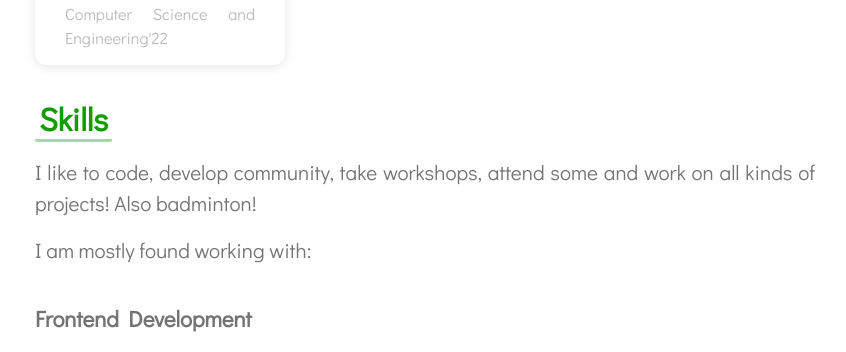
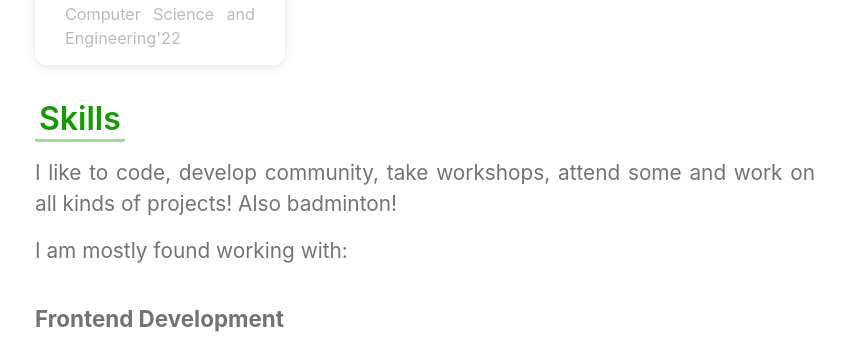
Before and after one commit to Sanatan-Shrivastava/Sanatan-Shrivastava.github.io, a plain HTML site: page index.html in a window 1280 px wide. Shown: the part 1913-2265 px from the top of the page, without its empty margins (215-1061 px from the left). Drawn offline with nearby package versions, Linux system fonts and the light colour scheme; a web font is replaced by a local one.

Commit message:
refactored fonts

```diff
--- a/global.css
+++ b/global.css
@@ -19,7 +19,8 @@ body {
   margin: 0;
   width: 100%;
   min-height: 100%;
-  font-family: 'Didact Gothic', sans-serif;
+  /* font-family: Arial, Helvetica, sans-serif; */
+  font-family:-apple-system, BlinkMacSystemFont, 'Segoe UI', Roboto, Oxygen, Ubuntu, Cantarell, 'Open Sans', 'Helvetica Neue', sans-serif;
   -webkit-font-smoothing: antialiased;
   -moz-osx-font-smoothing: grayscale;
   overflow-x: hidden;
@@ -138,7 +139,17 @@ h2 {
   margin-bottom: 15px;
   font-size: 2em;
   color: var(--h2);
-  font-family: 'Didact Gothic', sans-serif;
+  /* font-family: 'Didact Gothic', sans-serif; */
+  font-family:-apple-system,
+  BlinkMacSystemFont,
+  'Segoe UI',
+  Roboto,
+  Oxygen,
+  Ubuntu,
+  Cantarell,
+  'Open Sans',
+  'Helvetica Neue',
+  sans-serif;
 }
 
 h4 {
@@ -146,13 +157,33 @@ h4 {
   margin-bottom: 15px;
   font-size: 1.4em;
   color: var(--h4);
-  font-family: 'Didact Gothic', sans-serif;
+  /* font-family: 'Didact Gothic', sans-serif; */
+  font-family:-apple-system,
+  BlinkMacSystemFont,
+  'Segoe UI',
+  Roboto,
+  Oxygen,
+  Ubuntu,
+  Cantarell,
+  'Open Sans',
+  'Helvetica Neue',
+  sans-serif;
 }
 
 p {
   font-size: 1.3em;
   color: var(--p);
-  font-family: 'Didact Gothic', sans-serif;
+  /* font-family: 'Didact Gothic', sans-serif; */
+  font-family:-apple-system,
+  BlinkMacSystemFont,
+  'Segoe UI',
+  Roboto,
+  Oxygen,
+  Ubuntu,
+  Cantarell,
+  'Open Sans',
+  'Helvetica Neue',
+  sans-serif;
 }
 
 /************ List Items ************/
```
